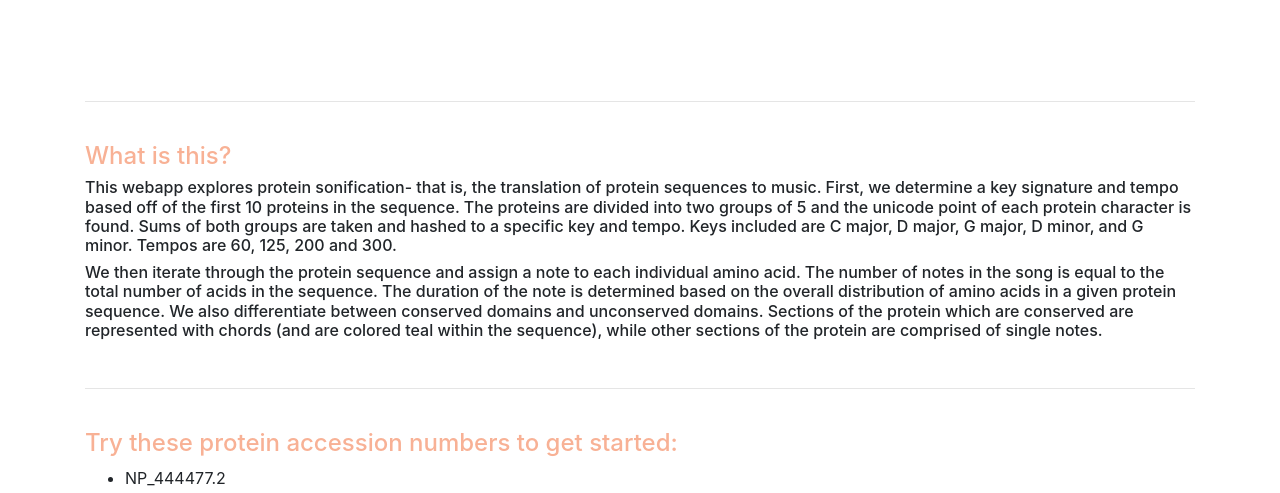
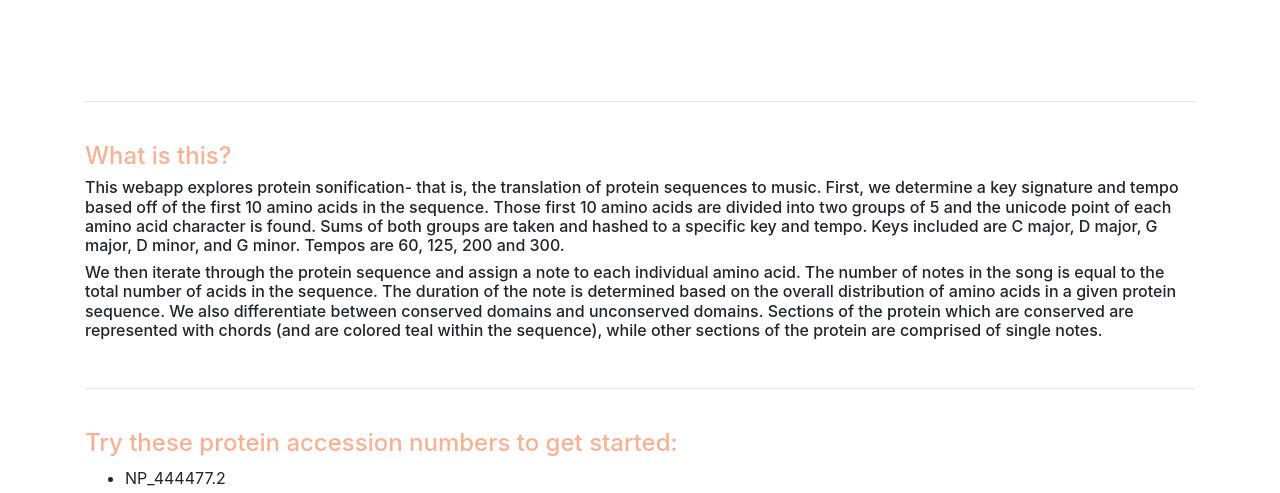
Before and after one commit to hayleefay/BioMusic, a Flask app: page / in a window 1280 px wide. Shown: the part 185-678 px from the top of the page. Run offline with Flask 2, Linux system fonts and the light colour scheme; some libraries are stand-ins or nearby versions.

Commit message:
fix proteins vs amino acid text

```diff
--- a/app/templates/form.html
+++ b/app/templates/form.html
@@ -17,8 +17,8 @@
 <h4 style="color:#F8B195;">What is this?</h4>
 <h6>
   This webapp explores protein sonification- that is, the translation of protein sequences to music.
-  First, we determine a key signature and tempo based off of the first 10 proteins in the sequence.
-  The proteins are divided into two groups of 5 and the unicode point of each protein character is found.
+  First, we determine a key signature and tempo based off of the first 10 amino acids in the sequence.
+  Those first 10 amino acids are divided into two groups of 5 and the unicode point of each amino acid character is found.
   Sums of both groups are taken and hashed to a specific key and tempo. Keys included are C major,
   D major, G major, D minor, and G minor. Tempos are 60, 125, 200 and 300.
 </h6>
```
